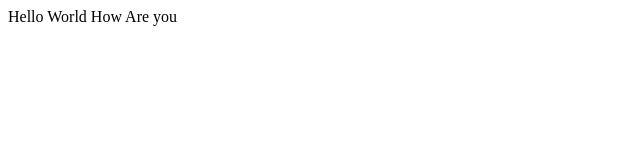
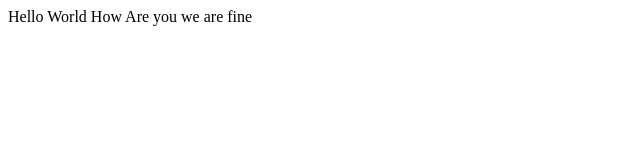
Before and after one commit to prajwalpkp2106/CodeCrafters, a plain HTML site: page main.html in a window 1280 px wide. Shown: the full height of the page, 0-640 px from the left. Drawn offline with Linux system fonts and the light colour scheme.

Commit message:
adding the files

```diff
--- a/main.html
+++ b/main.html
@@ -7,5 +7,6 @@
 </head>
 <body>
     Hello World How Are you
+    we are fine
 </body>
 </html>
```
